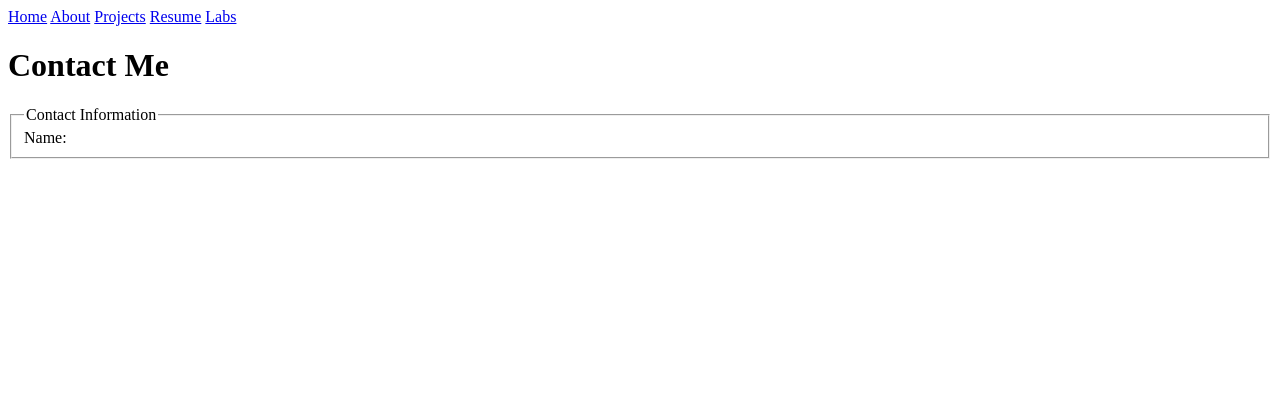
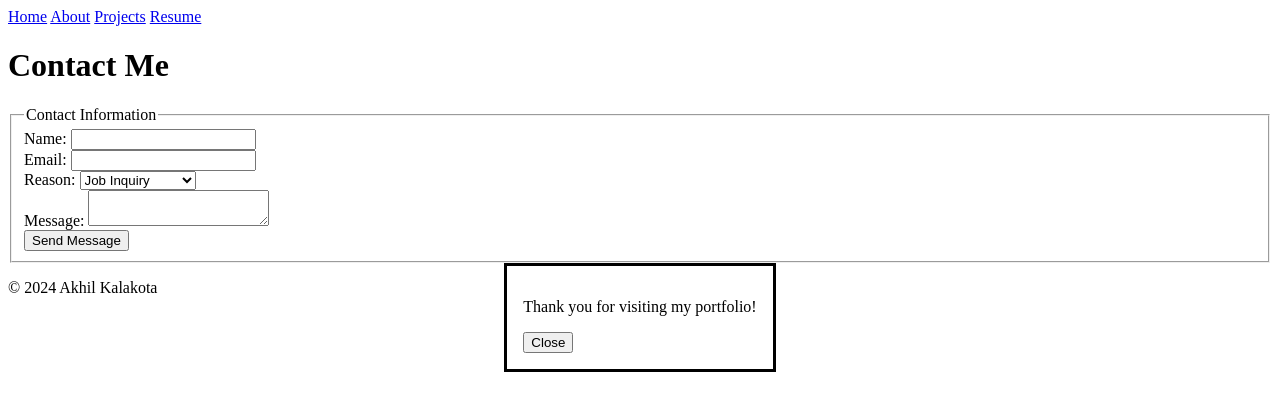
Before and after one commit to AKalakota23/HW2-Portfolio, a plain HTML site: page contact.html in a window 1280 px wide. Drawn offline with Linux system fonts and the light colour scheme.

Commit message:
added span and reworked contact

```diff
--- a/contact.html
+++ b/contact.html
@@ -10,8 +10,7 @@
             <a href="index.html">Home</a>
             <a href="about.html">About</a>
             <a href="projects.html">Projects</a>
-            <a href="experience.html">Resume</a>
-            <a href="labs.html">Labs</a>
+            <a href="resume.html">Resume</a>
         </nav>
     </header>
 
@@ -23,4 +22,38 @@
                 <legend>Contact Information</legend>
 
                 <label for="name">Name:</label>
-                <input type="text" id="
+                <input type="text" id="name" name="name" required><br>
+
+                <label for="email">Email:</label>
+                <input type="email" id="email" name="email" required><br>
+
+                <label for="reason">Reason:</label>
+                <select id="reason" name="reason">
+                    <optgroup label="Professional">
+                        <option value="job">Job Inquiry</option>
+                        <option value="collab">Collaboration</option>
+                    </optgroup>
+                    <optgroup label="General">
+                        <option value="question">Question</option>
+                        <option value="feedback">Feedback</option>
+                    </optgroup>
+                </select><br>
+
+                <label for="message">Message:</label>
+                <textarea id="message" name="message" required></textarea><br>
+
+                <button type="submit">Send Message</button>
+            </fieldset>
+        </form>
+
+        <dialog open>
+            <p>Thank you for visiting my portfolio!</p>
+            <button onclick="document.querySelector('dialog').close()">Close</button>
+        </dialog>
+    </main>
+
+    <footer>
+        <p>&copy; 2024 Akhil Kalakota</p>
+    </footer>
+</body>
+</html>
```
Also changed, not shown: index.html (+1 -1 lines).
